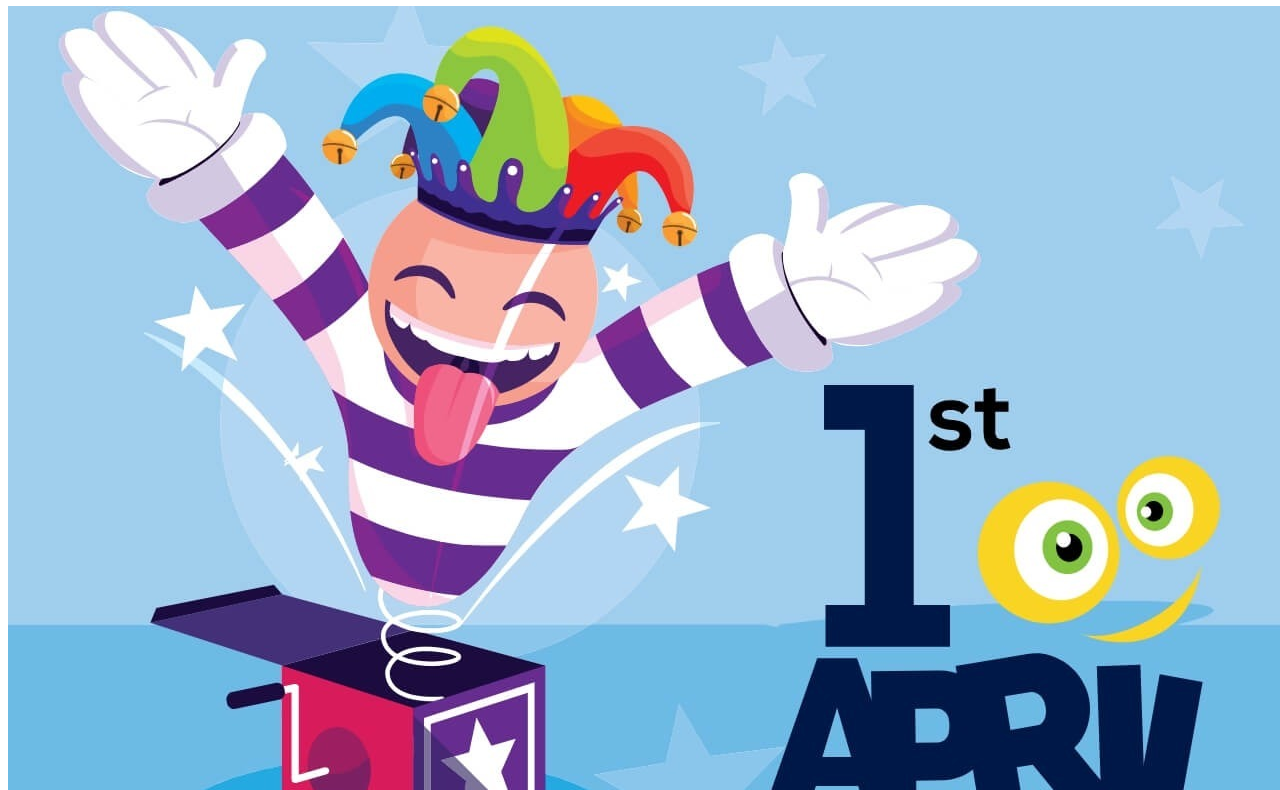
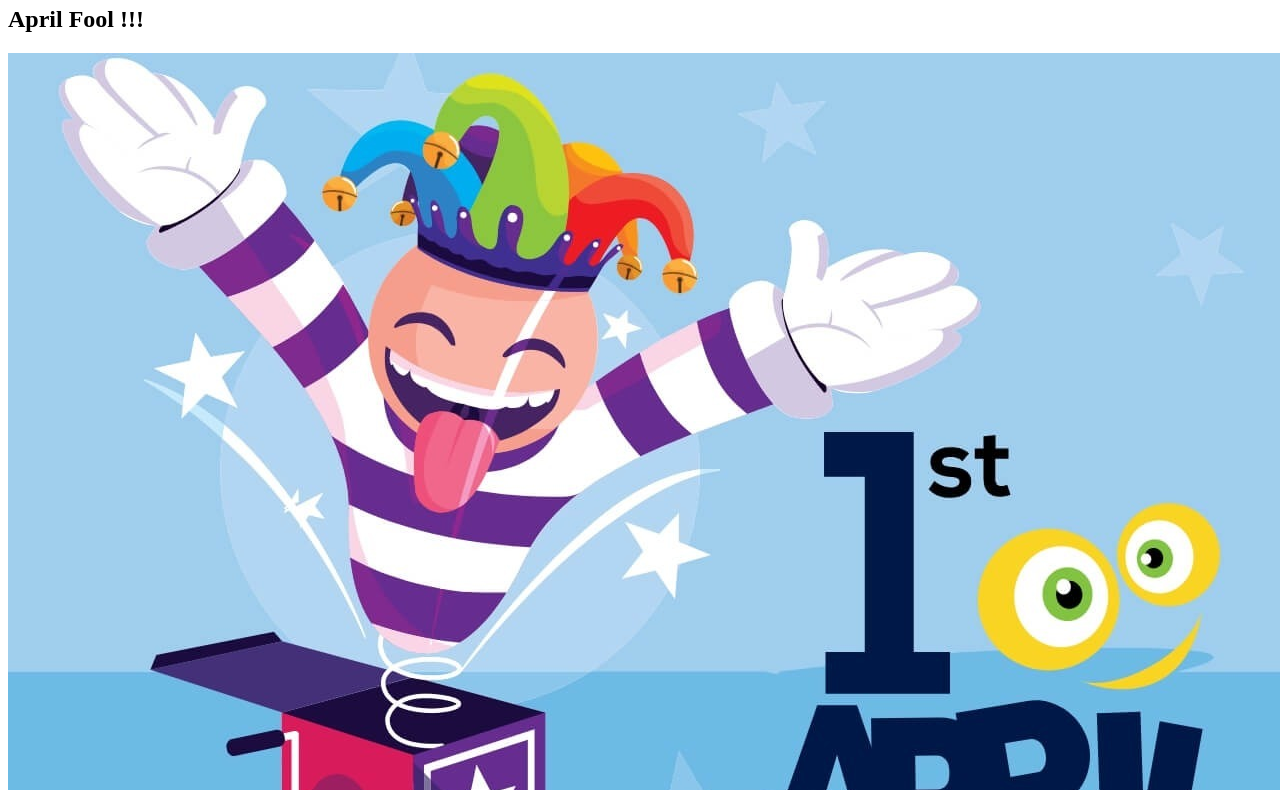
Before and after one commit to kaminduN/camunda-7-platform, a plain HTML site: page index.html in a window 1280 px wide. Shown: the part 60-850 px from the top of the page. Drawn offline with Linux system fonts and the light colour scheme.

Commit message:
Update index.html

```diff
--- a/index.html
+++ b/index.html
@@ -1,2 +1,3 @@
 <H1>Cammunda EOL News</H1>
+<H2>April Fool !!!</H2>
 <img src="images/camunda-7 EOL-extend-announcement.jpeg"/>
```
